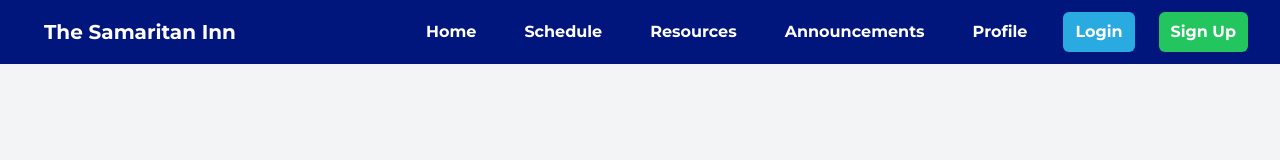
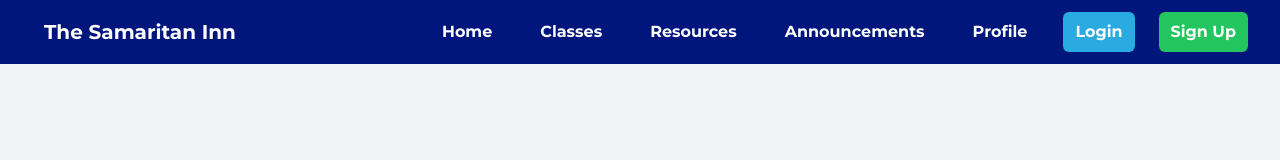
Before and after one commit to UTDallasEPICS/the-samaritan-inn, a Next.js app in the folder samaritan_inn/: page /login in a window 1280 px wide. Shown: the top 160 px of the page. Built offline with nearby package versions, Linux system fonts and the light colour scheme; no server answers.

Commit message:
Schedule - Classes
Changed Made changes to nav, schedule and home page

```diff
--- a/samaritan_inn/src/app/page.tsx
+++ b/samaritan_inn/src/app/page.tsx
@@ -68,13 +68,13 @@ const HomePage = () => {
                   <circle cx="200" cy="200" r="100" stroke="white" strokeWidth="40" fill="none" />
                 </svg>
               </div>
-              <h2 className="text-xl font-bold text-[#00167c] mb-2">Schedule</h2>
-              <p className="text-[#231f20] mb-4">Schedule/Update your curfew or connect with your assigned case worker</p>
+              <h2 className="text-xl font-bold text-[#00167c] mb-2">Classes</h2>
+              <p className="text-[#231f20] mb-4">Browse Classes, view details, and schedule sessions! </p>
               <Link
                 href="/schedule"
                 className="inline-block bg-[#0caebb] text-white py-2 px-6 rounded-md hover:bg-[#29abe2] transition duration-300"
               >
-                Schedule
+                Classes
               </Link>
             </div>
 
--- a/samaritan_inn/src/app/schedule/page.tsx
+++ b/samaritan_inn/src/app/schedule/page.tsx
@@ -88,7 +88,7 @@ export default function SchedulePage() {
           className="w-full max-w-5xl p-8 bg-white shadow-md rounded-md overflow-hidden"
           style={{ height: '760px' }}
         >
-          <h1 className="text-2xl font-semibold mb-6 text-black">Events</h1>
+          <h1 className="text-2xl font-semibold mb-6 text-black">Classes</h1>
 
           {/* Calendly Embed */}
           <div className="w-full h-full relative">
--- a/samaritan_inn/src/components/Navigation.tsx
+++ b/samaritan_inn/src/components/Navigation.tsx
@@ -28,7 +28,7 @@ export default function Navigation() {
           {/* Desktop navigation */}
           <div className="hidden md:flex md:items-center md:space-x-6">
             <Link href="/" className={linkClass('/')}>Home</Link>
-            <Link href="/schedule" className={linkClass('/schedule')}>Schedule</Link>
+            <Link href="/schedule" className={linkClass('/schedule')}>Classes</Link>
             <Link href="/Resources" className={linkClass('/Resources')}>Resources</Link>
             <Link href="/announcements" className={linkClass('/announcements')}>Announcements</Link>
             {status === 'authenticated' ? (
@@ -87,7 +87,7 @@ export default function Navigation() {
         <div className="md:hidden">
           <div className="px-2 pt-2 pb-3 space-y-2 sm:px-3">
             <Link href="/" className={linkClass('/')} onClick={() => setIsMenuOpen(false)}>Home</Link>
-            <Link href="/schedule" className={linkClass('/schedule')} onClick={() => setIsMenuOpen(false)}>Schedule</Link>
+            <Link href="/schedule" className={linkClass('/schedule')} onClick={() => setIsMenuOpen(false)}>Classes</Link>
             <Link href="/resources" className={linkClass('/resources')} onClick={() => setIsMenuOpen(false)}>Resources</Link>
             <Link href="/announcements" className={linkClass('/announcements')} onClick={() => setIsMenuOpen(false)}>Announcements</Link>
             {status === 'authenticated' ? (
```
